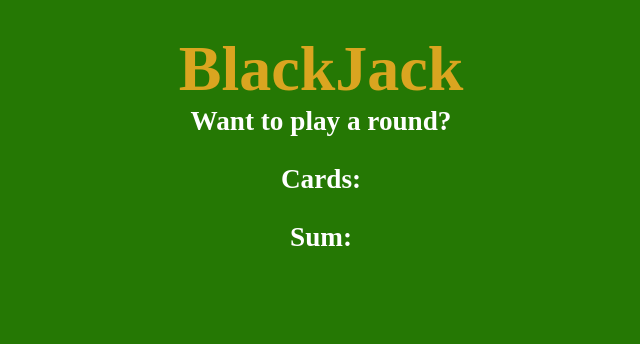
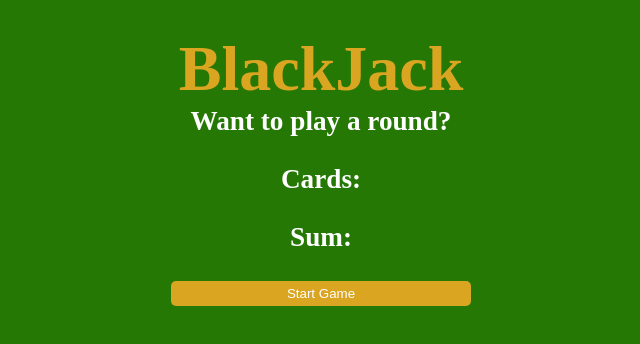
Before and after one commit to Giathi-Daniel/Javascript, a plain HTML site: page Blackjack Game/index.html in a window 1280 px wide. Shown: the whole page, without its empty margins (319-959 px from the left). Drawn offline with Linux system fonts and the light colour scheme.

Commit message:
BlackJack

```diff
--- a/Blackjack Game/index.html
+++ b/Blackjack Game/index.html
@@ -13,6 +13,7 @@
         <p id="message-el">Want to play a round?</p>
         <p>Cards:</p>
         <p>Sum:</p>
+        <button onclick="startGame()">Start Game</button>
     </div>
 
     <script src="script.js"></script>
--- a/Blackjack Game/script.js
+++ b/Blackjack Game/script.js
@@ -4,7 +4,10 @@ let sum = firstCard + secondCard + 20
 let hasBlackJack = false
 let message = ""
 let isAlive = true
+// let messageEl = document.getElementById("message-el")
 
+function startGame() {
+    // messageEl.textContent
     if (sum <= 20) {
         message = "Do you want to draw a new card? 🙂"
     } else if (sum === 21) {
@@ -14,6 +17,8 @@ if (sum <= 20) {
         message = "Whooops! You loose! 😭"
         isAlive = false
     }
+}
+
 
 // CASH OUT
 alert(message)
--- a/Blackjack Game/style.css
+++ b/Blackjack Game/style.css
@@ -7,6 +7,12 @@
 body {
     background: rgb(37, 120, 4);
     text-align: center;
+}
+
+div {
+    min-inline-size: 300px;
+    /* inline-size: 70%; */
+    /* margin: 5rem; */
 }
 
 h1 {
@@ -22,3 +28,13 @@ p {
     margin-block-end: 1.7rem;
     font-weight: bolder;
 }
+
+button {
+    color: #fff;
+    inline-size: 300px;
+    background: goldenrod;
+    outline: none;
+    border: none;
+    border-radius: 5px;
+    padding: 5px;
+}
```
Lines whose indentation alone changed are shown as unchanged.
